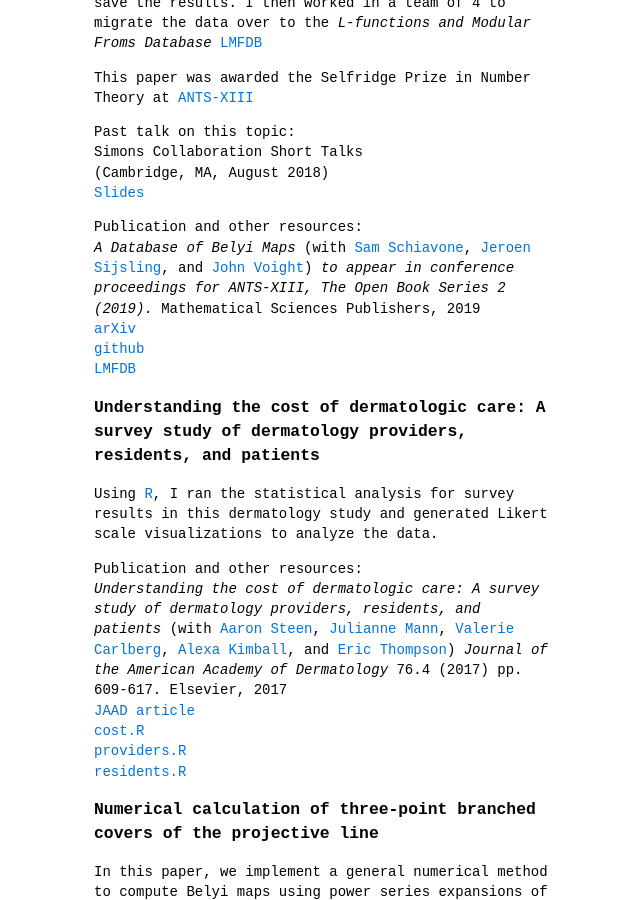
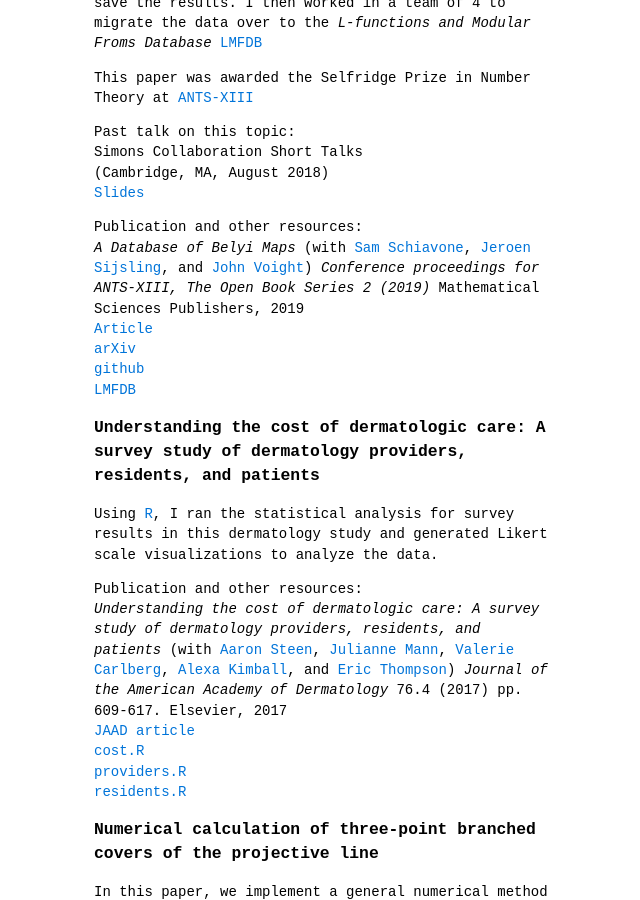
Before and after one commit to michaelmusty/michaelmusty.github.io, a Jekyll site: the page built from projects.md, in a window 1280 px wide and 900 px high, scrolled down 1624 px. Shown: the whole window, without its empty margins (315-955 px from the left). Built offline with Jekyll 4.4.1, drawn with Linux system fonts in a browser that asks for light colours.

Commit message:
ANTS published article link

```diff
--- a/projects.md
+++ b/projects.md
@@ -92,10 +92,12 @@ nav-order: 2
   [Jeroen Sijsling](https://jrsijsling.eu/), and
   [John Voight](https://math.dartmouth.edu/~jvoight/))
   <i>
-  to appear in conference proceedings for ANTS-XIII,
-  The Open Book Series 2 (2019).
+  Conference proceedings for ANTS-XIII,
+  The Open Book Series 2 (2019)
   </i>
   Mathematical Sciences Publishers, 2019
+  <br>
+  [Article](https://msp.org/obs/2019/2-1/p23.xhtml)
   <br>
   [arXiv](https://arxiv.org/abs/1805.07751)
   <br>
```
